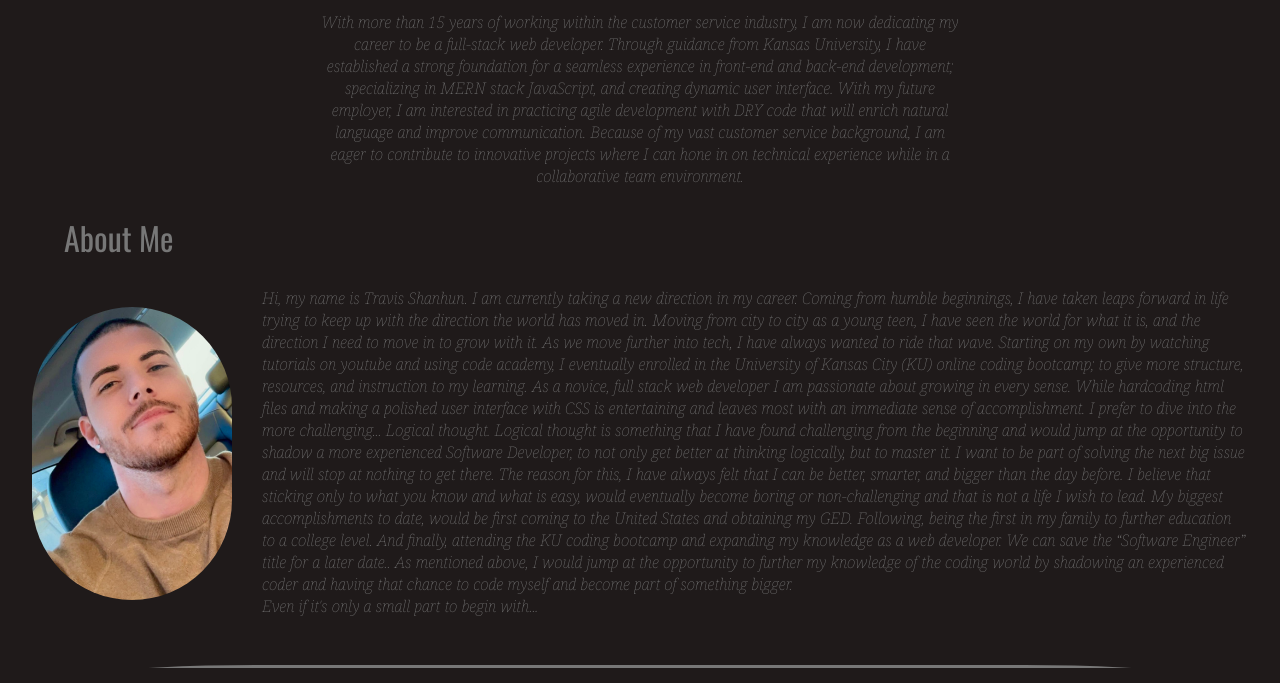
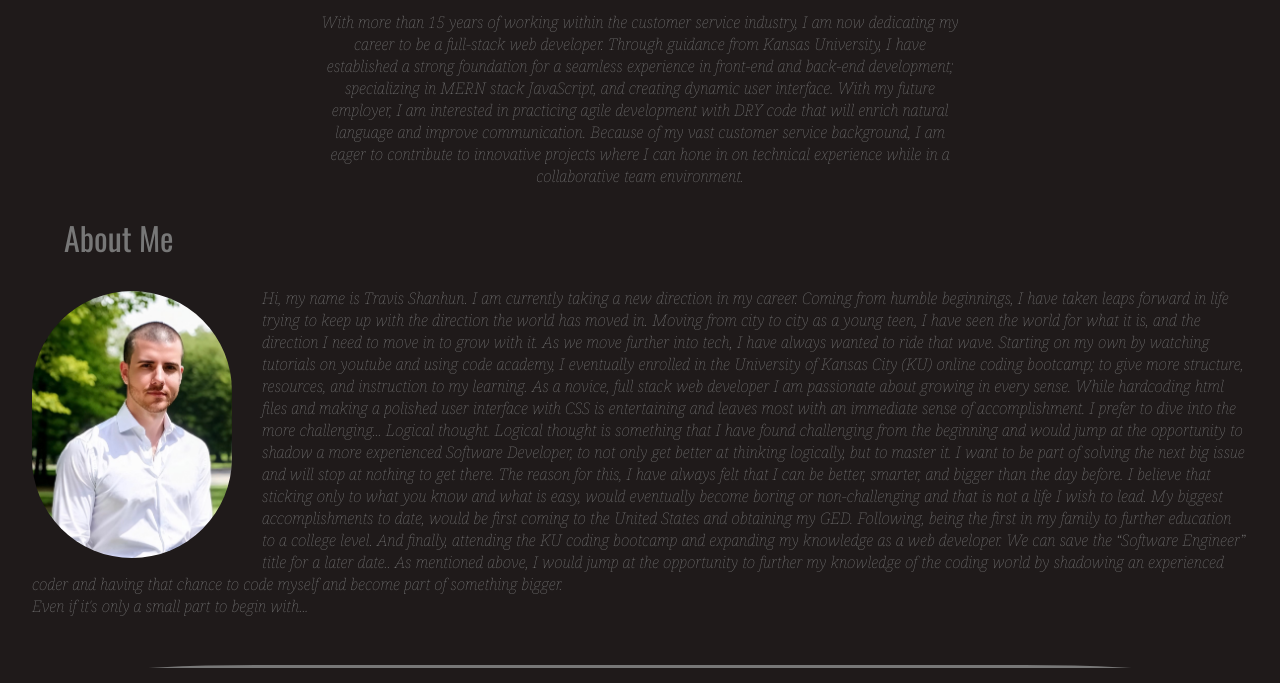
Before and after one commit to RaszeroT/professional-profile, a plain HTML site: page index.html in a window 1280 px wide. Shown: the part 556-1239 px from the top of the page. Drawn offline with nearby package versions, Linux system fonts and the light colour scheme; a web font is replaced by a local one.

Commit message:
add headshot

```diff
--- a/assets/css/main.css
+++ b/assets/css/main.css
@@ -119,7 +119,7 @@ header {
 .self-img {
     float: left;
     border-radius: 100px;
-    margin: 20px 30px 15px 0;
+    margin: 4px 30px 15px 0;
 }
 
 /* ------------------------------------ */
--- a/index.html
+++ b/index.html
@@ -52,7 +52,7 @@
         <!-- personal image -->
         <h2 class="title title-left" id="about">About Me</h2>
         <img
-          src="./assets/images/self.jpeg" width="200"
+          src="./assets/images/headshot.jpeg" width="200"
           alt="Image of Travis"
           class="self-img"
           width="200"
```
Also changed, not shown: assets/images/headshot.jpeg (added), assets/images/self.jpeg (deleted).
